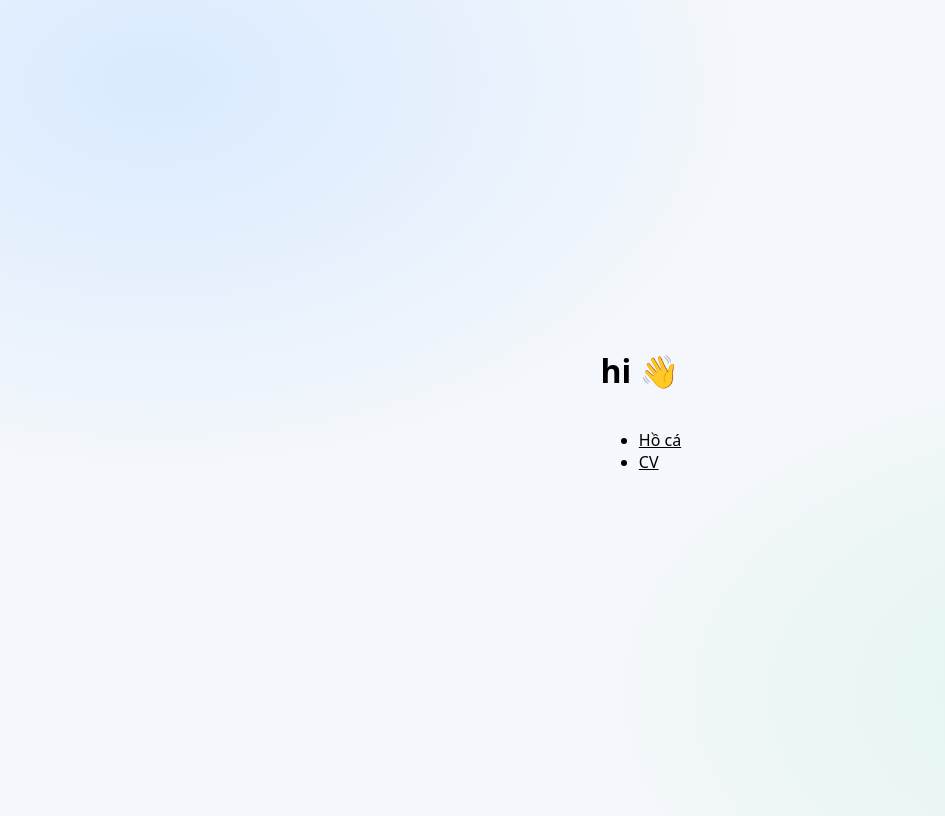
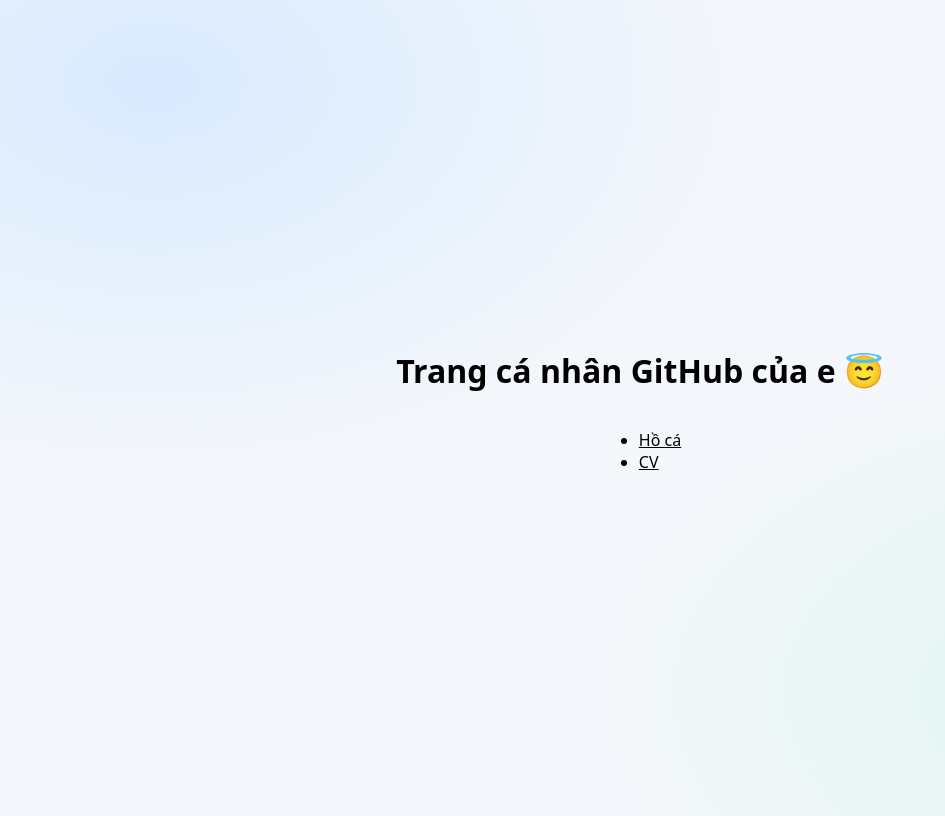
Before and after one commit to interpretedlang/interpretedlang.github.io, a plain HTML site: page index.html in a window 1280 px wide. Shown: the whole page, without its empty margins (0-945 px from the left). Drawn offline with Linux system fonts and the light colour scheme.

Commit message:
feat(index.html): thay đổi chút

```diff
--- a/index.html
+++ b/index.html
@@ -16,6 +16,7 @@
 					radial-gradient(ellipse at 12% 10%, #d9eaff 0, transparent 38%),
 					radial-gradient(ellipse at 90% 85%, #dff5ee 0, transparent 34%),
 					#f4f7fb;
+                overflow-y: hidden;
 			}
 
             li a {
@@ -24,7 +25,7 @@
 		</style>
 	</head>
 	<body>
-		<h1>hi 👋</h1>
+		<h1>Trang cá nhân GitHub của e 😇</h1>
 		<ul>
             <li><a href="aquarium.html">Hồ cá</a></li>
 			<li><a href="cv.html">CV</a></li>
```
